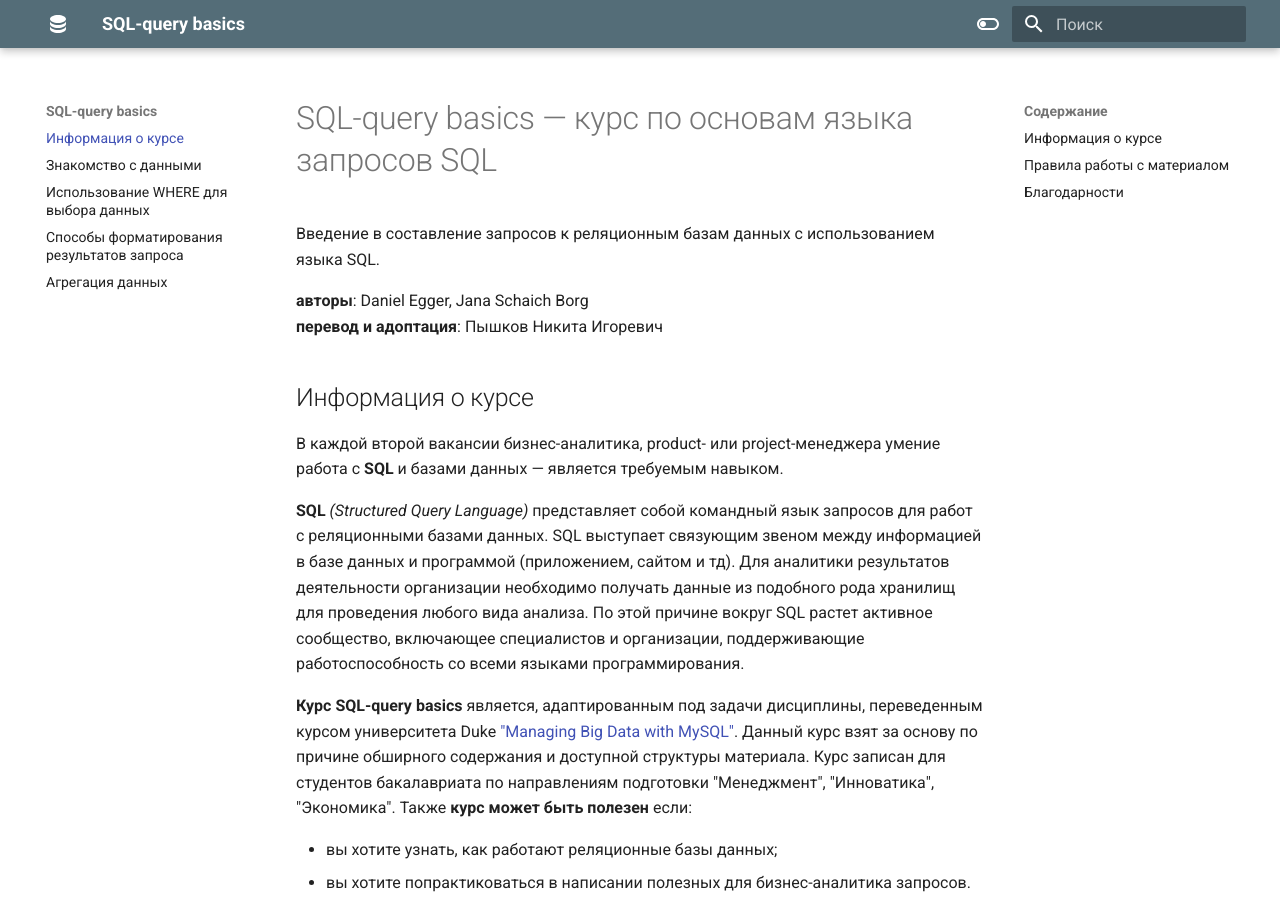
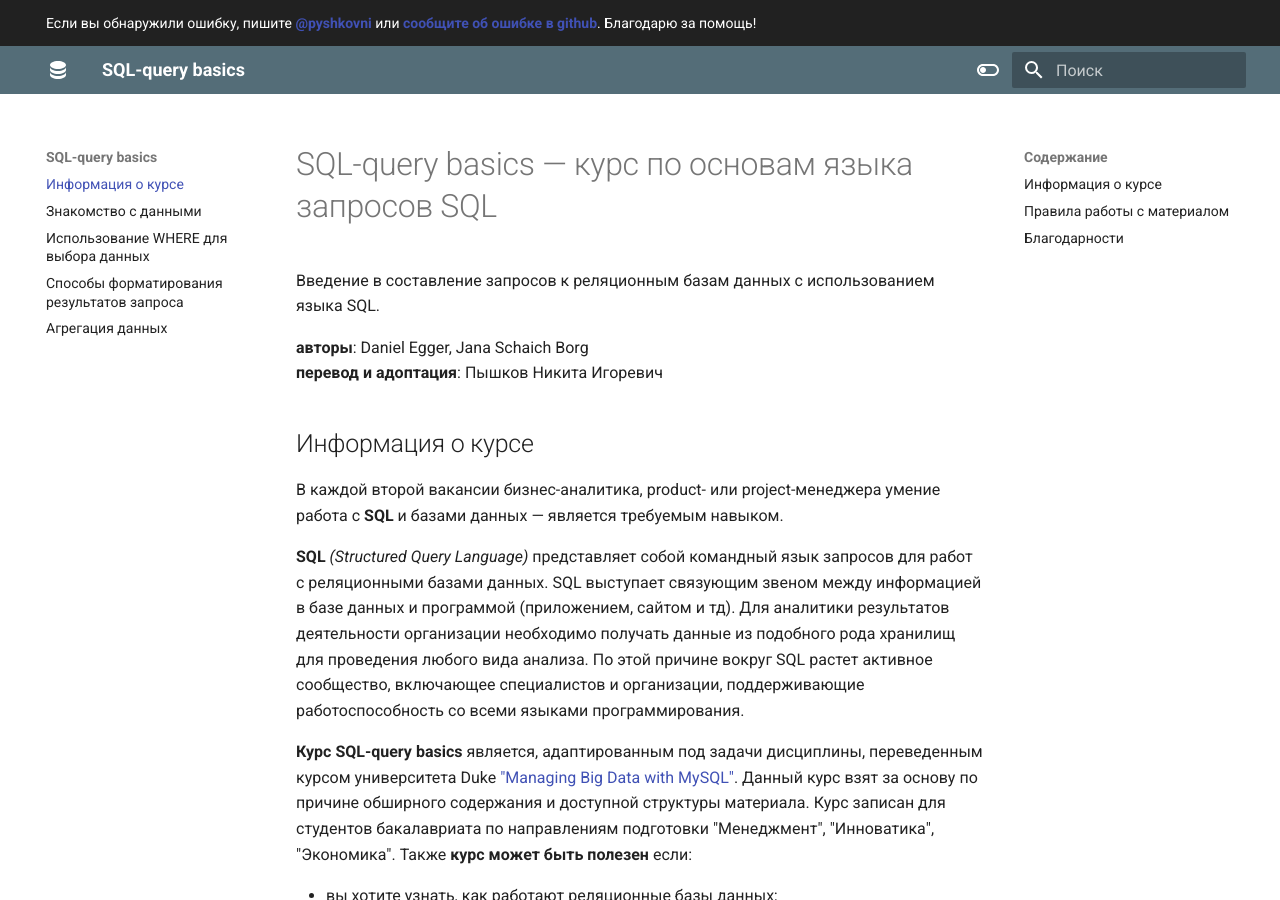
Before and after one commit to pyshkovni/sql-query-basics, an MkDocs documentation site: the page built from docs/index.md, in a window 1280 px wide and 900 px high. Built offline with MkDocs 1.6.1 and Material for MkDocs 9.7.7, drawn with Linux system fonts in a browser that asks for light colours.

Commit message:
Добавлено сообщение о поиске ошибок

```diff
--- a/mkdocs.yml
+++ b/mkdocs.yml
@@ -4,6 +4,7 @@ site_description: курс по основам SQL для запроса дан
 
 docs_dir: docs
 theme:
+  custom_dir: overrides
   name: material
   icon:
     logo: material/database
--- /dev/null
+++ b/overrides/main.html
@@ -0,0 +1,7 @@
+{% extends "base.html" %}
+
+{% block announce %}
+
+    Если вы обнаружили ошибку, пишите <a rel="telegram" href="https://t.me/pyshkovni"><strong>@pyshkovni</strong></a> или <a href="https://github.com/pyshkovni/dognition_russian_translate/issues"><strong>сообщите об ошибке в github</strong></a>. Благодарю за помощь!
+
+{% endblock %}
```
